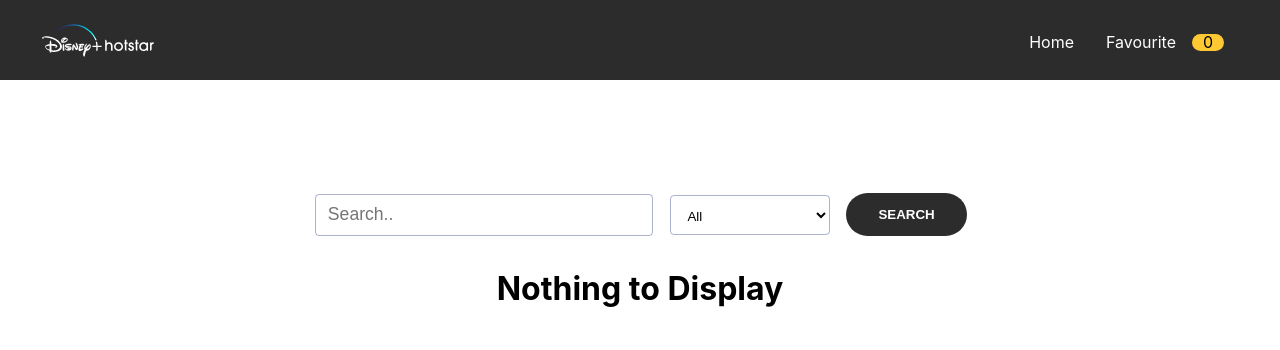
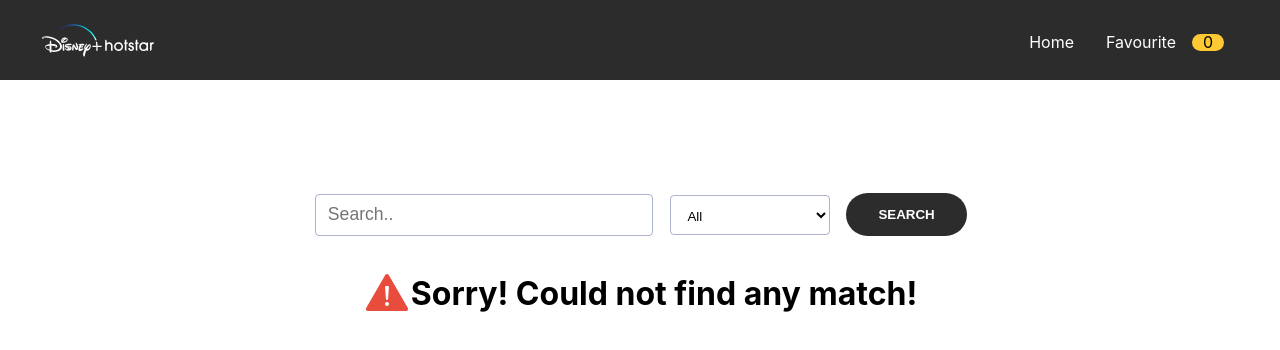
Before and after one commit to gobinda168/movie-list, a React (Create React App) app: page /movies in a window 1280 px wide. Shown: the top 350 px of the page. Built offline with nearby package versions, Linux system fonts and the light colour scheme.

Commit message:
Update: code refactor and error handling

```diff
--- a/src/components/body/Body.tsx
+++ b/src/components/body/Body.tsx
@@ -26,7 +26,9 @@ const Body: React.FC = () => {
         </Row>
       </Spacer>
       <MoviesContainer>
-        {movies.map(({ title, poster, releaseDate, imdbID }: any) => (
+        {movies
+          .slice(0, 8)
+          .map(({ title, poster, releaseDate, imdbID }: any) => (
             <MovieCard
               key={imdbID}
               title={title}
--- a/src/components/navigation/Navbar.tsx
+++ b/src/components/navigation/Navbar.tsx
@@ -22,7 +22,7 @@ const Navbar: React.FC<Props> = ({ toggleSidebar }: Props) => {
     <TopNavigationBar>
       <MobileRow justifyContent="space-between" padding="0 2.5rem">
         <Link to="/">
-          <SVG src={pathUtil.getIconPath('logo.svg')} />
+          <SVG src={pathUtil.getIconPath('logo.svg')} cursor="pointer" />
         </Link>
         <WebView>
           <Row spacing="1rem">
--- a/src/components/sidebar/Sidebar.tsx
+++ b/src/components/sidebar/Sidebar.tsx
@@ -35,19 +35,19 @@ const Sidebar: React.FC<SidebarProps> = ({ toggleSidebar }: SidebarProps) => {
     const newMenu = [...initialMenuItems];
     newMenu[id] = { ...newMenu[id], selected: true };
     setMenuItems(newMenu);
+    if (id) toggleSidebar();
   };
 
   useEffect(() => {
     handleMenuSelect(0);
   }, []);
 
-  const { getImagePath } = pathUtil;
   return (
     <SidebarContainer borderRadius="0">
       <div>
         <Top>
           <MobileRow justifyContent="space-between">
-            <SVG src={pathUtil.getIconPath(`logo.svg`)} />
+            <SVG src={pathUtil.getIconPath(`logo.svg`)} cursor="pointer" />
             <MobileView>
               <IconButton onClick={toggleSidebar}>
                 <SVG src={pathUtil.getImagePath(`left.png`)} />
--- a/src/pages/favourite/FavouriteMovies.tsx
+++ b/src/pages/favourite/FavouriteMovies.tsx
@@ -11,9 +11,6 @@ const FavouriteMovies: React.FC = () => {
   );
   return (
     <div>
-      <Row justifyContent="center" spacing="2rem 0 1rem 0">
-        <MovieSearchForm />
-      </Row>
       <MoviesContainer>
         {movies.map(({ title, poster, releaseDate, imdbID }: any) => (
           <MovieCard
--- a/src/pages/movies/Movies.tsx
+++ b/src/pages/movies/Movies.tsx
@@ -5,23 +5,30 @@ import { Link } from 'react-router-dom';
 import MovieCard from '../../components/body/MovieCard';
 import MovieSearchForm from '../../components/body/MovieSearchForm';
 import Loader from '../../components/common/Loader';
+import MobileRow from '../../components/common/MobileRow';
 import RichText from '../../components/common/RichText';
 import Row from '../../components/common/Row';
+import SVG from '../../components/common/SVG';
 import { Movie } from '../../redux/reducers/movies';
+import pathUtil from '../../utils/assetsPath';
 
 const Movies: React.FC = () => {
-  const movies = useSelector((state: RootStateOrAny) => state.movies.movieList);
+  const movieState = useSelector((state: RootStateOrAny) => state.movies);
+  const movies = movieState.movieList;
+  const { loading, errors } = movieState;
+  console.log(loading, errors);
   return (
     <>
-      {movies ? (
+      {!loading ? (
         <div>
           <Row justifyContent="center" spacing="2rem 0 1rem 0">
             <MovieSearchForm />
           </Row>
-          {movies.length ? (
+          {movies?.length ? (
             <MoviesContainer>
               {movies.map(({ Title, Poster, Year, imdbID }: Movie) => (
                 <MovieCard
+                  key={imdbID}
                   title={Title}
                   poster={Poster}
                   releaseDate={Year}
@@ -31,9 +38,14 @@ const Movies: React.FC = () => {
             </MoviesContainer>
           ) : (
             <MoviesContainer>
-              <RichText size="2rem" center bold>
-                Nothing to Display
-              </RichText>
+              <MobileRow>
+                <SVG src={pathUtil.getImagePath('warning.png')} />
+                {errors || (
+                  <RichText size="2rem" bold center>
+                    Sorry! Could not find any match!
+                  </RichText>
+                )}
+              </MobileRow>
             </MoviesContainer>
           )}
         </div>
--- a/src/redux/actions/movieActions.ts
+++ b/src/redux/actions/movieActions.ts
@@ -10,7 +10,7 @@ export const fetchMovieList = (url: string) => async (
     const { Search } = await res.json();
     dispatch({ type: types.FETCH_MOVIES_SUCCESS, payload: Search });
   } catch (error) {
-    dispatch({ type: types.FETCH_MOVIES_FAILURE, payload: error });
+    dispatch({ type: types.FETCH_MOVIES_FAILURE, payload: error.Error });
   }
 };
 export const fetchMovieById = (url: string) => async (
--- a/src/redux/reducers/movies.ts
+++ b/src/redux/reducers/movies.ts
@@ -4,7 +4,7 @@ import types from '../actions/types';
 interface State {
   movieList: Movie[];
   loading: boolean;
-  errors: string;
+  errors: null | string;
   movie: any;
 }
 interface Action {
@@ -15,7 +15,7 @@ interface Action {
 const initialState: State = {
   movieList: [],
   loading: false,
-  errors: '',
+  errors: null,
   movie: null,
 };
 
@@ -26,25 +26,19 @@ export interface Movie {
   imdbID: string;
   Poster: string;
 }
-interface ResponseError {
-  Response: string;
-  Error: string;
-}
 
 const fetchMovies = (state: State, payload: Movie[]) => {
-  return { ...state, movieList: payload };
+  return { ...state, loading: false, movieList: payload };
 };
-const handleFetchFailed = (state: State, payload: ResponseError) => {
-  const newError = payload.Error;
-  return { ...state, loading: false, errors: newError, movieList: [] };
+const handleFetchFailed = (state: State, payload: string) => {
+  return { ...state, loading: false, errors: payload, movieList: [] };
 };
 
 const fetchMovie = (state: State, payload: any) => {
-  return { ...state, movie: payload };
+  return { ...state, loading: false, movie: payload };
 };
-const handleFetchMovieFailed = (state: State, payload: ResponseError) => {
-  const newError = payload.Error;
-  return { ...state, loading: false, errors: newError, movie: null };
+const handleFetchMovieFailed = (state: State, payload: string) => {
+  return { ...state, loading: false, errors: payload, movie: null };
 };
 const movies: Reducer<State, Action> = (
   state = initialState,
```
Also changed, not shown: public/assets/images/warning.png (added). Lines whose indentation alone changed are shown as unchanged.
